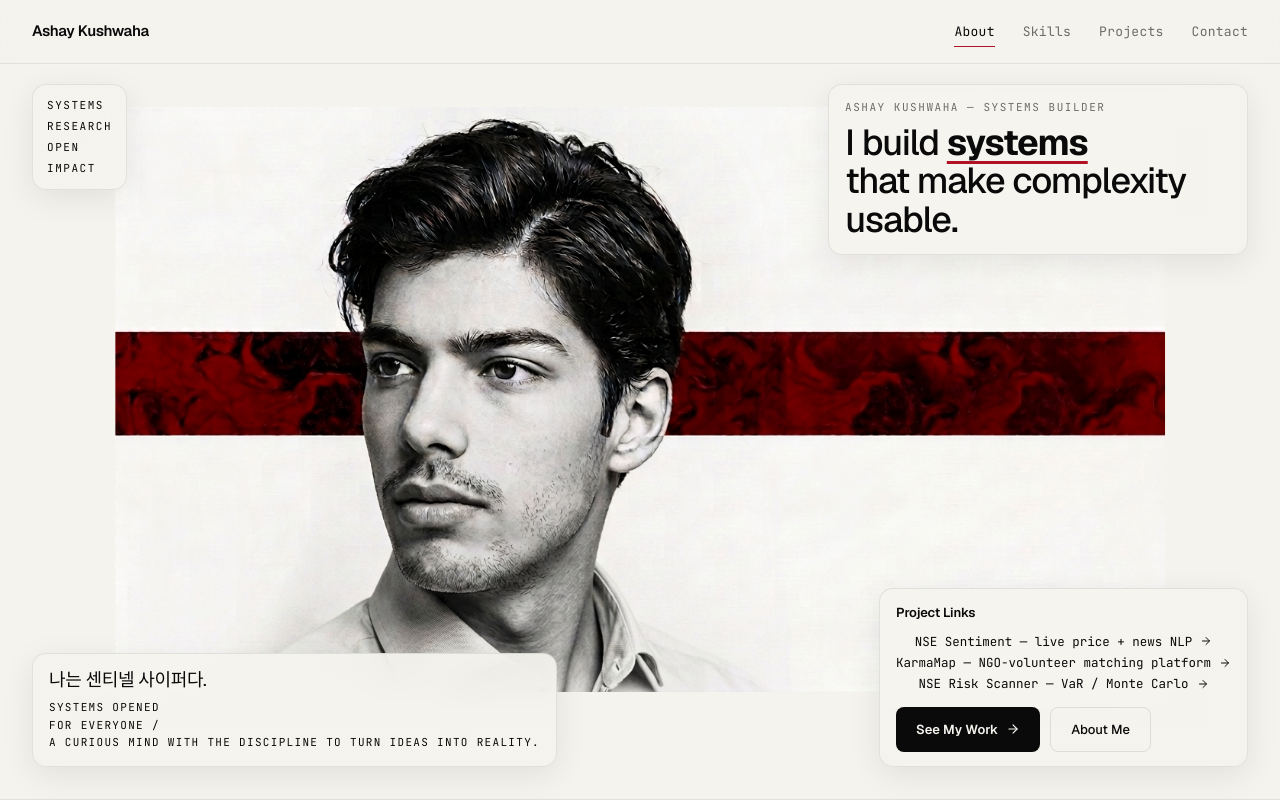
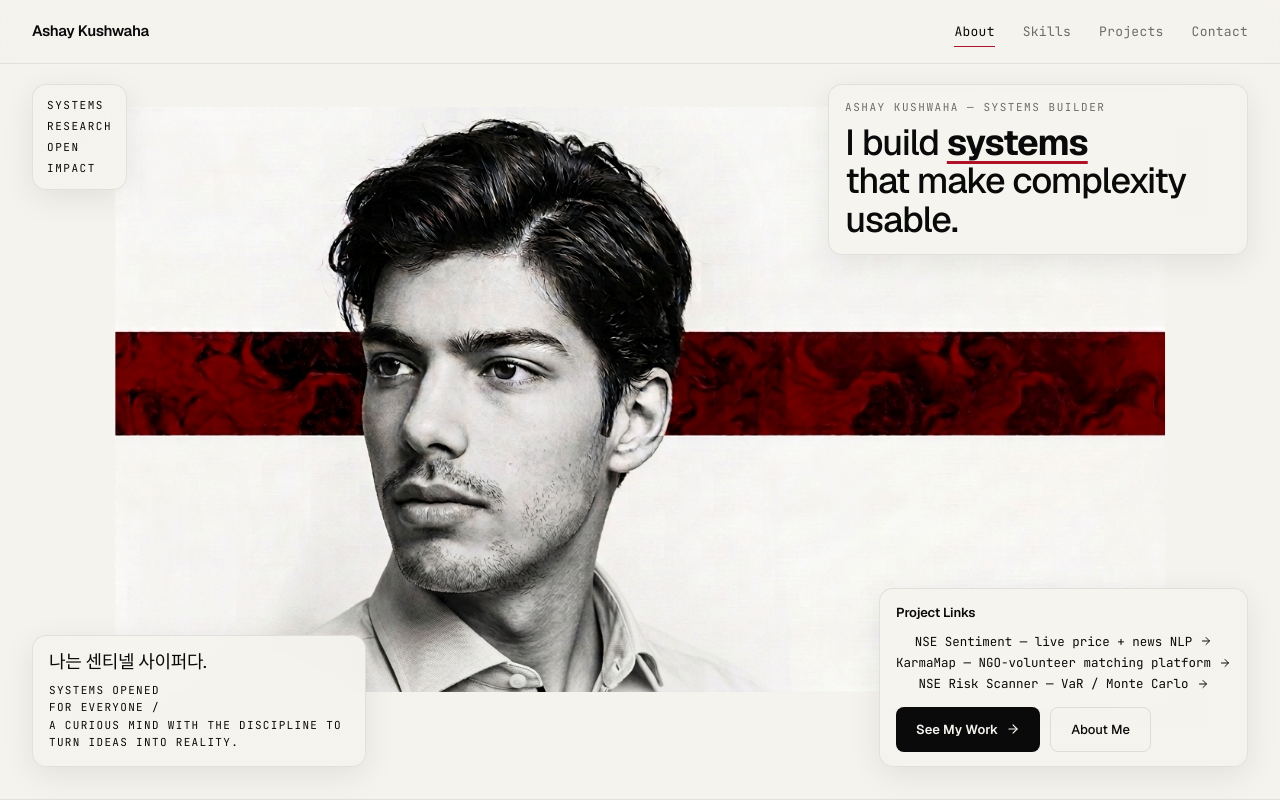
Before and after one commit to AshayK003/portfolio-hero, a Next.js app: page / in a window 1280 px wide. Shown: the top 800 px of the page. Built offline with nearby package versions, Linux system fonts and the light colour scheme.

Commit message:
Constrain hero identity meta width so long line wraps without overlap

```diff
--- a/src/app/globals.css
+++ b/src/app/globals.css
@@ -71,7 +71,7 @@ a:focus-visible,button:focus-visible{outline:2px solid var(--color-crimson);outl
 .hero-title strong{font-weight:700;text-decoration:underline;text-decoration-color:var(--color-crimson);text-decoration-thickness:3px;text-underline-offset:6px}
 .hero-korean{font-size:18px;line-height:1.3;letter-spacing:-0.02em;margin-bottom:8px}
 @media(max-width:500px){.hero-korean{font-size:16px}}
-.hero-meta{font-family:var(--font-mono);font-size:11px;letter-spacing:0.12em;text-transform:uppercase;line-height:1.6;color:var(--color-ink)}
+.hero-meta{font-family:var(--font-mono);font-size:11px;letter-spacing:0.12em;text-transform:uppercase;line-height:1.6;color:var(--color-ink);max-width:300px;white-space:normal;overflow-wrap:break-word}
 .hero-links-title{font-size:13px;font-weight:600;letter-spacing:-0.01em;margin-bottom:8px}
 .hero-link{display:flex;align-items:center;justify-content:center;gap:8px;font-family:var(--font-mono);font-size:12.5px;line-height:1.7;color:var(--color-ink);transition:color 0.2s}
 .hero-link:hover{color:var(--color-crimson)}
```
